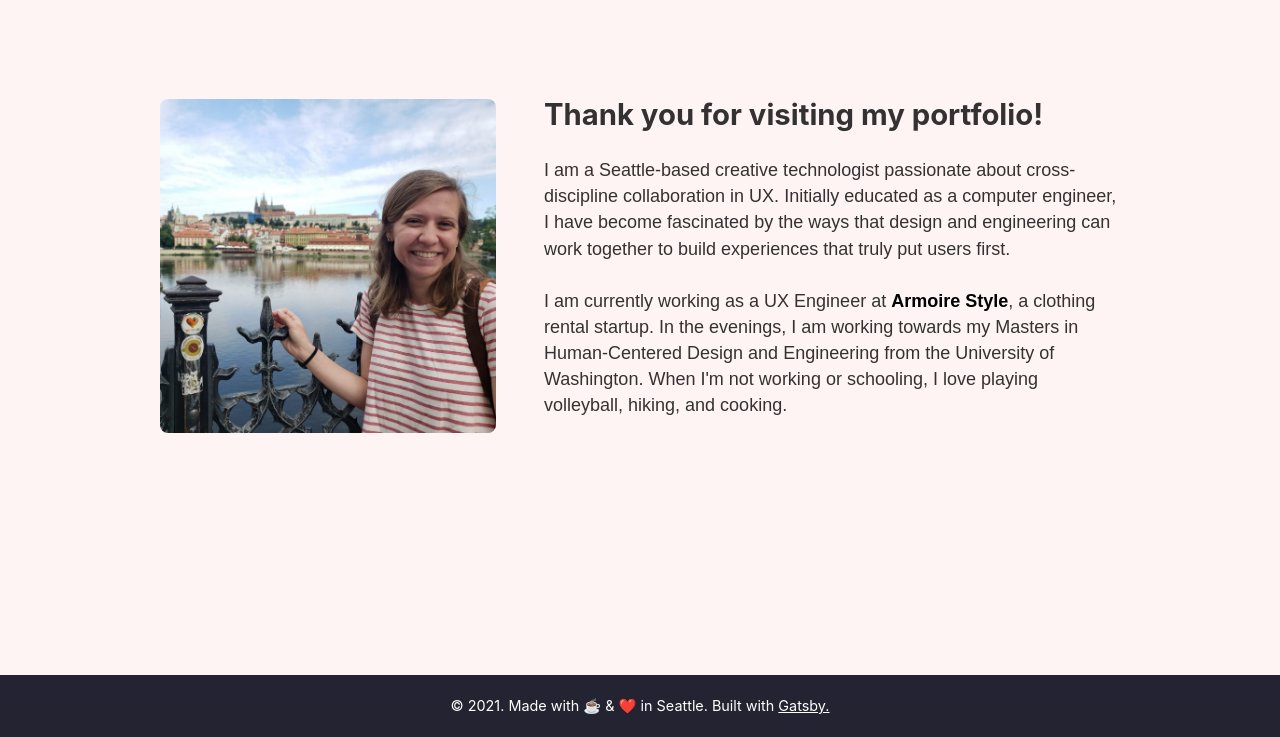
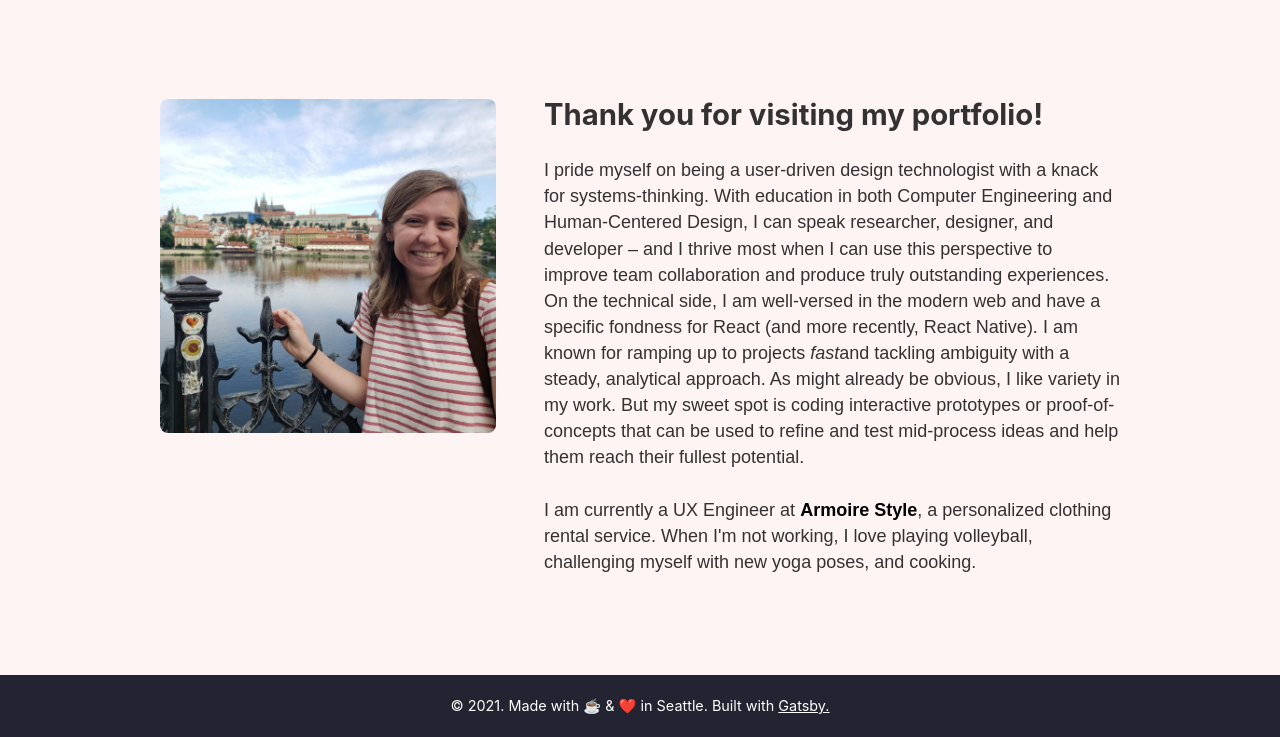
Before and after one commit to megan-woodruff/portfolio, a Gatsby site: page /about in a window 1280 px wide. Shown: the part 63-800 px from the top of the page. Built offline with nearby package versions, Linux system fonts and the light colour scheme; Gatsby itself is replaced by a stand-in of ours.

Commit message:
Update resume and about

```diff
--- a/src/components/projectDisplay.js
+++ b/src/components/projectDisplay.js
@@ -58,7 +58,7 @@ const ProjectDisplay = () => {
           className="project"
           title="Armoire Mobile"
           location="Armoire Style"
-          description="Bringing Armoire's personalized rental experience to Android and iOS."
+          description="Bringing Armoire's personalized rental experience to mobile devices."
           imageClass={"armoireImage"}
           slug="armoire_mobile"
           imageSource={data.armoireImage.childImageSharp.fluid}
--- a/src/components/projectPage.js
+++ b/src/components/projectPage.js
@@ -5,8 +5,6 @@ import "./projectPage.scss"
 import Layout from "../components/layout"
 import SEO from "../components/seo"
 import Img from "gatsby-image"
-// import { useStaticQuery, graphql } from "gatsby"
-// import ProjectCard from '../components/projectCard'
 
 export default class ProjectPage extends React.Component {
   constructor(props) {
--- a/src/pages/about.js
+++ b/src/pages/about.js
@@ -30,14 +30,22 @@ const About = () => {
         <div className="aboutText">
           <h2>Thank you for visiting my portfolio!</h2>
           <p>
-            I am a Seattle-based creative technologist passionate about
-            cross-discipline collaboration in UX. Initially educated as a
-            computer engineer, I have become fascinated by the ways that design
-            and engineering can work together to build experiences that truly
-            put users first.
+            I pride myself on being a user-driven design technologist with a knack for systems-thinking.
+
+            With education in both Computer Engineering and Human-Centered Design,
+            I can speak researcher, designer, and developer – and I thrive most when I can
+            use this perspective to improve team collaboration and produce truly outstanding experiences.
+
+            On the technical side, I am well-versed in the modern web and have a specific fondness
+            for React (and more recently, React Native). I am known for ramping up to projects <i>fast</i>
+            and tackling ambiguity with a steady, analytical approach.
+
+            As might already be obvious, I like variety in my work. But my sweet spot is coding interactive prototypes
+            or proof-of-concepts that can be used to refine and test mid-process ideas and help them reach their
+            fullest potential.
           </p>
           <p>
-            I am currently working as a UX Engineer at{" "}
+            I am currently a UX Engineer at{" "}
             <a
               href="https://armoire.style"
               target="_blank"
@@ -50,10 +58,8 @@ const About = () => {
             >
               Armoire Style
             </a>
-            , a clothing rental startup. In the evenings, I am
-            working towards my Masters in Human-Centered Design and Engineering
-            from the University of Washington. When I'm not working or
-            schooling, I love playing volleyball, hiking, and cooking.{" "}
+            , a personalized clothing rental service. When I'm not working, I love playing
+            volleyball, challenging myself with new yoga poses, and cooking.{" "}
           </p>
         </div>
       </div>
--- a/src/pages/armoire_mobile.js
+++ b/src/pages/armoire_mobile.js
@@ -20,7 +20,7 @@ const ArmoireMobile = () => {
     <ProjectPage
       title="Armoire Mobile"
       location="Armoire Style"
-      description="Bringing Armoire's personalized rental experience to Android and iOS."
+      description="Bringing Armoire's personalized rental experience to mobile."
       imageClass={"armoireImage"}
       stats={getStats()}
       imageSource={data.armoireImage.childImageSharp.fluid}
```
Also changed, not shown: 1 other file.
